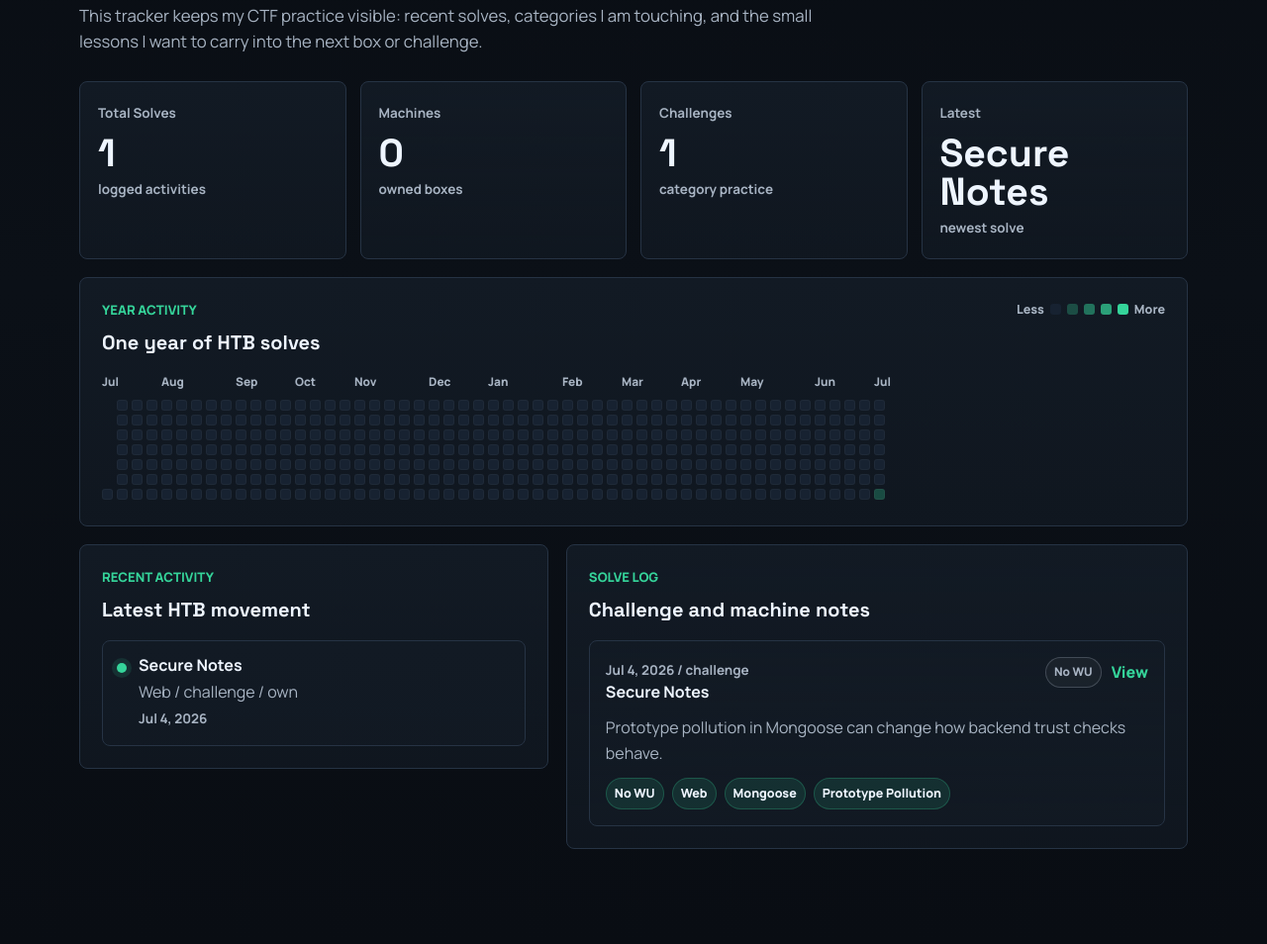
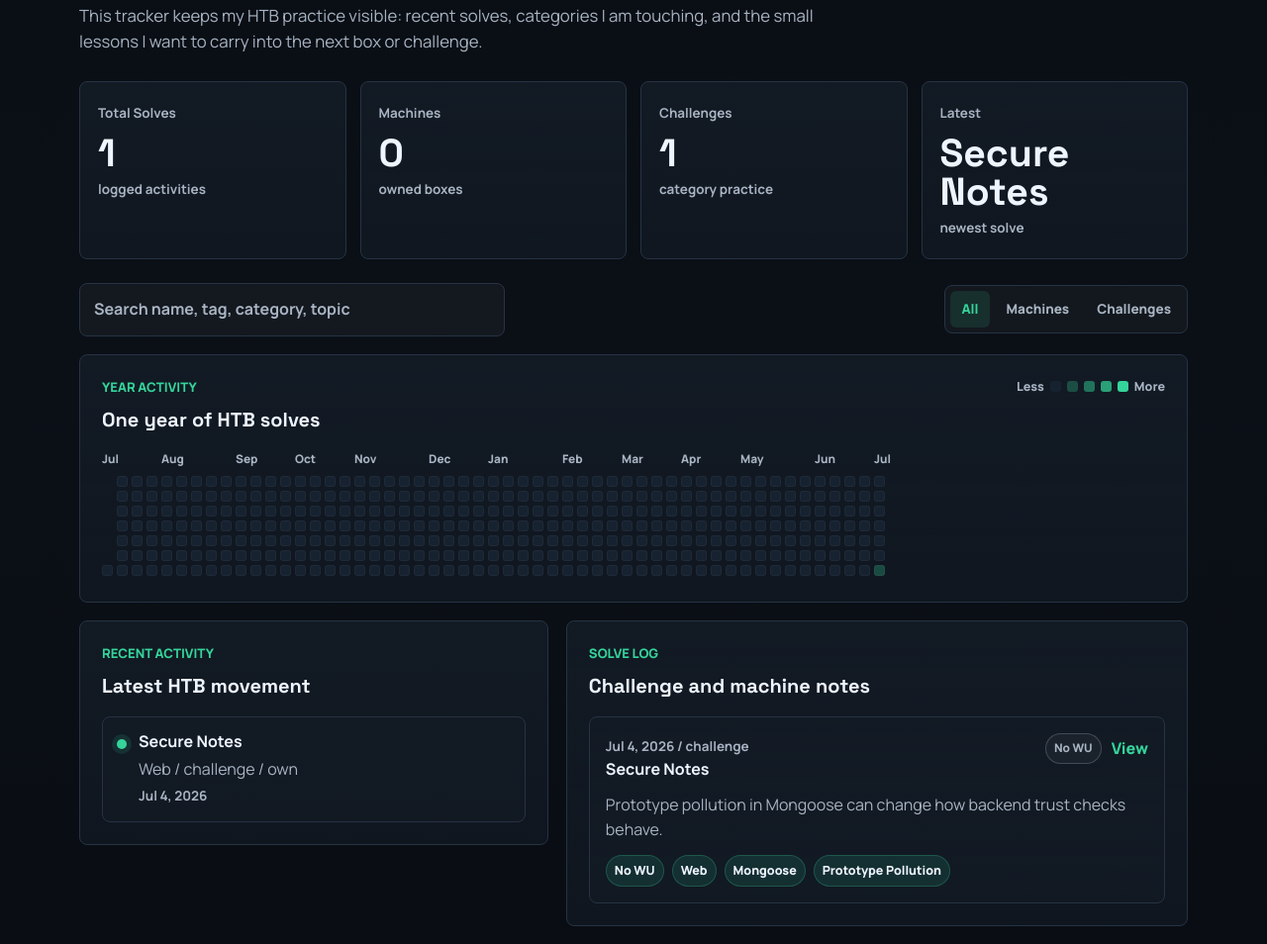
Before and after one commit to Gokongggggggg/Portfolio, a plain HTML site: page solves.html in a window 1280 px wide. Shown: the part 806-1760 px from the top of the page at 99% size. Drawn offline with Linux system fonts and the light colour scheme.

Commit message:
Rename CTF page to Solves and add filters

```diff
--- a/script.js
+++ b/script.js
@@ -23,6 +23,7 @@ if (navToggle && siteNav) {
     }
   });
 }
+
 const htbSolves = [
   {
     date: "2026-07-04",
@@ -37,15 +38,24 @@ const htbSolves = [
   }
 ];
 
+let activeSolveFilter = "all";
+let htbControlsReady = false;
+
 function renderHtbTracker() {
   const feed = document.querySelector("#htb-activity-feed");
   const log = document.querySelector("#htb-solve-log");
   const heatmapGrid = document.querySelector("#htb-heatmap-grid");
   const heatmapMonths = document.querySelector("#htb-heatmap-months");
+  const searchInput = document.querySelector("#htb-solve-search");
+  const filterButtons = document.querySelectorAll("[data-solve-filter]");
 
   if (!feed || !log) return;
 
+  initHtbControls(searchInput, filterButtons);
+
+  const query = normalizeSearch(searchInput?.value || "");
   const sortedSolves = [...htbSolves].sort((a, b) => new Date(b.date) - new Date(a.date));
+  const filteredSolves = filterSolves(sortedSolves, activeSolveFilter, query);
   const machineCount = sortedSolves.filter((solve) => solve.type === "machine").length;
   const challengeCount = sortedSolves.filter((solve) => solve.type === "challenge").length;
   const latestSolve = sortedSolves[0];
@@ -70,45 +80,91 @@ function renderHtbTracker() {
     return;
   }
 
-  feed.innerHTML = sortedSolves.slice(0, 4).map((solve) => `
+  if (!filteredSolves.length) {
+    feed.innerHTML = renderNoResults();
+    log.innerHTML = renderNoResults();
+    return;
+  }
+
+  feed.innerHTML = filteredSolves.slice(0, 4).map((solve) => `
     <article class="activity-item">
       <span class="activity-dot" aria-hidden="true"></span>
       <div>
-        <h4>${solve.name}</h4>
-        <p>${solve.category} / ${solve.type} / ${solve.solveType}</p>
+        <h4>${escapeHtml(solve.name)}</h4>
+        <p>${escapeHtml(solve.category)} / ${escapeHtml(solve.type)} / ${escapeHtml(solve.solveType)}</p>
         <span class="activity-meta">${formatActivityDate(solve.date)}</span>
       </div>
     </article>
   `).join("");
 
-  log.innerHTML = sortedSolves.map((solve) => `
+  log.innerHTML = filteredSolves.map((solve) => `
     <article class="solve-entry">
       <div class="solve-topline">
         <div>
-          <span class="solve-meta">${formatActivityDate(solve.date)} / ${solve.type}</span>
-          <h4>${solve.name}</h4>
+          <span class="solve-meta">${formatActivityDate(solve.date)} / ${escapeHtml(solve.type)}</span>
+          <h4>${escapeHtml(solve.name)}</h4>
         </div>
         <div class="solve-actions">
           ${renderWriteupBadge(solve)}
-          <a class="solve-link" href="${solve.link}" aria-label="Open ${solve.name} log">View</a>
+          <a class="solve-link" href="${escapeAttribute(solve.link)}" aria-label="Open ${escapeAttribute(solve.name)} log">View</a>
         </div>
       </div>
-      <p>${solve.lesson}</p>
-      <div class="solve-tags" aria-label="${solve.name} tags">
+      <p>${escapeHtml(solve.lesson)}</p>
+      <div class="solve-tags" aria-label="${escapeAttribute(solve.name)} tags">
         ${renderSolveTags(solve)}
       </div>
     </article>
   `).join("");
 }
 
+function initHtbControls(searchInput, filterButtons) {
+  if (htbControlsReady) return;
+  htbControlsReady = true;
+
+  searchInput?.addEventListener("input", renderHtbTracker);
+
+  filterButtons.forEach((button) => {
+    button.addEventListener("click", () => {
+      activeSolveFilter = button.dataset.solveFilter || "all";
+      filterButtons.forEach((item) => {
+        item.classList.toggle("is-active", item === button);
+      });
+      renderHtbTracker();
+    });
+  });
+}
+
+function filterSolves(solves, typeFilter, query) {
+  return solves.filter((solve) => {
+    const matchesType = typeFilter === "all" || solve.type === typeFilter;
+    if (!matchesType) return false;
+    if (!query) return true;
+
+    const searchable = [
+      solve.name,
+      solve.type,
+      solve.solveType,
+      solve.category,
+      solve.lesson,
+      ...(solve.tags || [])
+    ].map(normalizeSearch).join(" ");
+
+    return searchable.includes(query);
+  });
+}
+
+function renderNoResults() {
+  return `<article class="solve-entry"><h4>No matching solves</h4><p>Try another keyword, tag, category, or filter.</p></article>`;
+}
+
 function renderSolveTags(solve) {
   const writeupTag = solve.writeupUrl ? "WU" : "No WU";
-  return [writeupTag, ...solve.tags].map((tag) => `<span>${tag}</span>`).join("");
+  return [writeupTag, ...(solve.tags || [])].map((tag) => `<span>${escapeHtml(tag)}</span>`).join("");
 }
 
 function renderWriteupBadge(solve) {
   if (solve.writeupUrl) {
-    return `<a class="writeup-badge has-writeup" href="${solve.writeupUrl}" aria-label="Open ${solve.name} writeup">WU</a>`;
+    return `<a class="writeup-badge has-writeup" href="${escapeAttribute(solve.writeupUrl)}" aria-label="Open ${escapeAttribute(solve.name)} writeup">WU</a>`;
   }
 
   return `<span class="writeup-badge no-writeup">No WU</span>`;
@@ -182,6 +238,7 @@ function toDateKey(date) {
     String(date.getDate()).padStart(2, "0")
   ].join("-");
 }
+
 function formatActivityDate(value) {
   return new Intl.DateTimeFormat("en", {
     month: "short",
@@ -190,4 +247,21 @@ function formatActivityDate(value) {
   }).format(new Date(value));
 }
 
+function normalizeSearch(value) {
+  return String(value || "").toLowerCase().trim();
+}
+
+function escapeHtml(value) {
+  return String(value || "")
+    .replace(/&/g, "&amp;")
+    .replace(/</g, "&lt;")
+    .replace(/>/g, "&gt;")
+    .replace(/"/g, "&quot;")
+    .replace(/'/g, "&#039;");
+}
+
+function escapeAttribute(value) {
+  return escapeHtml(value);
+}
+
 renderHtbTracker();
--- a/ctf.html
+++ b/solves.html
@@ -3,8 +3,8 @@
   <head>
     <meta charset="utf-8">
     <meta name="viewport" content="width=device-width, initial-scale=1">
-    <meta name="description" content="Wisely's CTF practice notes and cybersecurity learning logs.">
-    <title>CTF | Wisely</title>
+    <meta name="description" content="Wisely's Hack The Box machine and challenge solve logs.">
+    <title>Solves | Wisely</title>
     <link rel="preconnect" href="https://fonts.googleapis.com">
     <link rel="preconnect" href="https://fonts.gstatic.com" crossorigin>
     <link
@@ -23,7 +23,7 @@
       </button>
       <nav class="site-nav" id="site-nav" aria-label="Primary navigation">
         <a href="index.html">About</a>
-        <a href="ctf.html">CTF</a>
+        <a href="solves.html">Solves</a>
         <a href="pentest.html">Pentest</a>
         <a href="projects.html">Projects</a>
       </nav>
@@ -31,10 +31,10 @@
 
     <main id="top">
       <section class="page-hero">
-        <p class="eyebrow">CTF</p>
+        <p class="eyebrow">Solves</p>
         <h1>Practice notes, writeups, and lessons from security labs.</h1>
         <p>
-          This page documents my CTF learning process: how I enumerate, form
+          This page documents my solve process across machines and CTF challenges: how I enumerate, form
           hypotheses, test attack paths, and turn each solve into a reusable
           lesson.
         </p>
@@ -45,7 +45,7 @@
           <p class="eyebrow">HTB Activity Tracker</p>
           <h2 id="htb-tracker-title">A public log of what I solve and what I learned from it.</h2>
           <p>
-            This tracker keeps my CTF practice visible: recent solves, categories I am touching,
+            This tracker keeps my HTB practice visible: recent solves, categories I am touching,
             and the small lessons I want to carry into the next box or challenge.
           </p>
         </div>
@@ -72,6 +72,16 @@
             <span class="metric-note">newest solve</span>
           </article>
         </div>
+
+        <section class="solve-controls" aria-label="Solve search and filters">
+          <label class="sr-only" for="htb-solve-search">Search solves</label>
+          <input id="htb-solve-search" class="solve-search" type="search" placeholder="Search name, tag, category, topic">
+          <div class="solve-filter" role="group" aria-label="Solve type filter">
+            <button type="button" class="is-active" data-solve-filter="all">All</button>
+            <button type="button" data-solve-filter="machine">Machines</button>
+            <button type="button" data-solve-filter="challenge">Challenges</button>
+          </div>
+        </section>
 
         <section class="activity-panel heatmap-panel" aria-labelledby="htb-heatmap-title">
           <div class="panel-heading heatmap-heading">
--- a/styles.css
+++ b/styles.css
@@ -852,3 +852,74 @@ ul {
     justify-content: space-between;
   }
 }
+
+.solve-controls {
+  display: flex;
+  align-items: center;
+  justify-content: space-between;
+  gap: 14px;
+  margin: 24px 0 18px;
+}
+
+.solve-search {
+  width: min(100%, 430px);
+  border: 1px solid var(--line);
+  border-radius: 8px;
+  background: rgba(255, 255, 255, 0.035);
+  color: var(--text);
+  font: inherit;
+  font-weight: 700;
+  padding: 13px 14px;
+  outline: none;
+}
+
+.solve-search::placeholder {
+  color: var(--muted);
+}
+
+.solve-search:focus {
+  border-color: rgba(53, 212, 154, 0.5);
+  box-shadow: 0 0 0 4px var(--accent-soft);
+}
+
+.solve-filter {
+  display: inline-flex;
+  gap: 6px;
+  border: 1px solid var(--line);
+  border-radius: 8px;
+  background: rgba(255, 255, 255, 0.03);
+  padding: 5px;
+}
+
+.solve-filter button {
+  border: 0;
+  border-radius: 6px;
+  background: transparent;
+  color: var(--muted);
+  cursor: pointer;
+  font: inherit;
+  font-size: 0.84rem;
+  font-weight: 900;
+  padding: 8px 11px;
+}
+
+.solve-filter button.is-active {
+  background: var(--accent-soft);
+  color: var(--accent);
+}
+
+@media (max-width: 680px) {
+  .solve-controls {
+    align-items: stretch;
+    flex-direction: column;
+  }
+
+  .solve-search,
+  .solve-filter {
+    width: 100%;
+  }
+
+  .solve-filter button {
+    flex: 1;
+  }
+}
```
Also changed, not shown: index.html (+5 -5 lines), pentest.html (+1 -1 lines), projects.html (+1 -1 lines).
